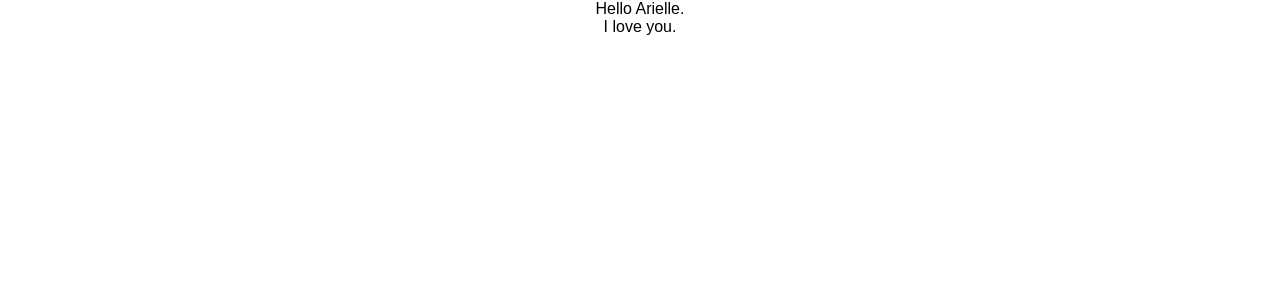
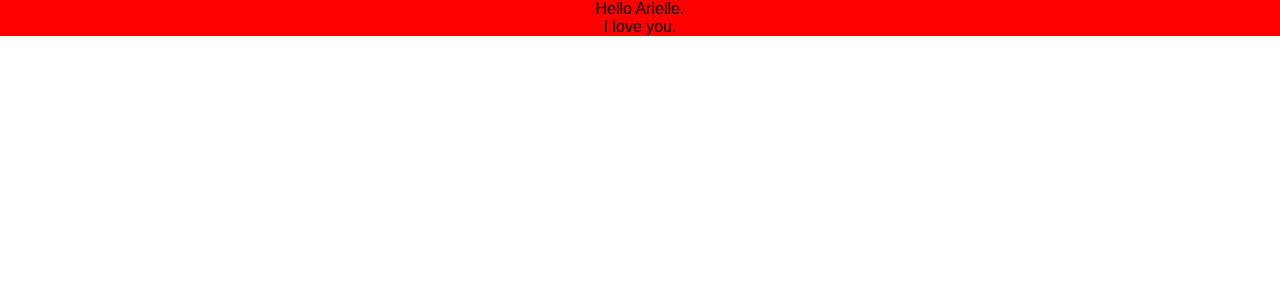
Before and after one commit to AdamHolbert/premisepatrol, a React (Create React App) app: page / in a window 1280 px wide. Shown: the top 300 px of the page. Built offline with nearby package versions, Linux system fonts and the light colour scheme.

Commit message:
Location.reload(true) live test

```diff
--- a/src/App.css
+++ b/src/App.css
@@ -1,5 +1,6 @@
 .App {
   text-align: center;
+  background-color: red;
 }
 
 .App-logo {
--- a/src/index.js
+++ b/src/index.js
@@ -4,5 +4,7 @@ import './index.css';
 import App from './App';
 import registerServiceWorker from './registerServiceWorker';
 
+location.reload(true);
+
 ReactDOM.render(<App />, document.getElementById('root'));
 registerServiceWorker();
```
